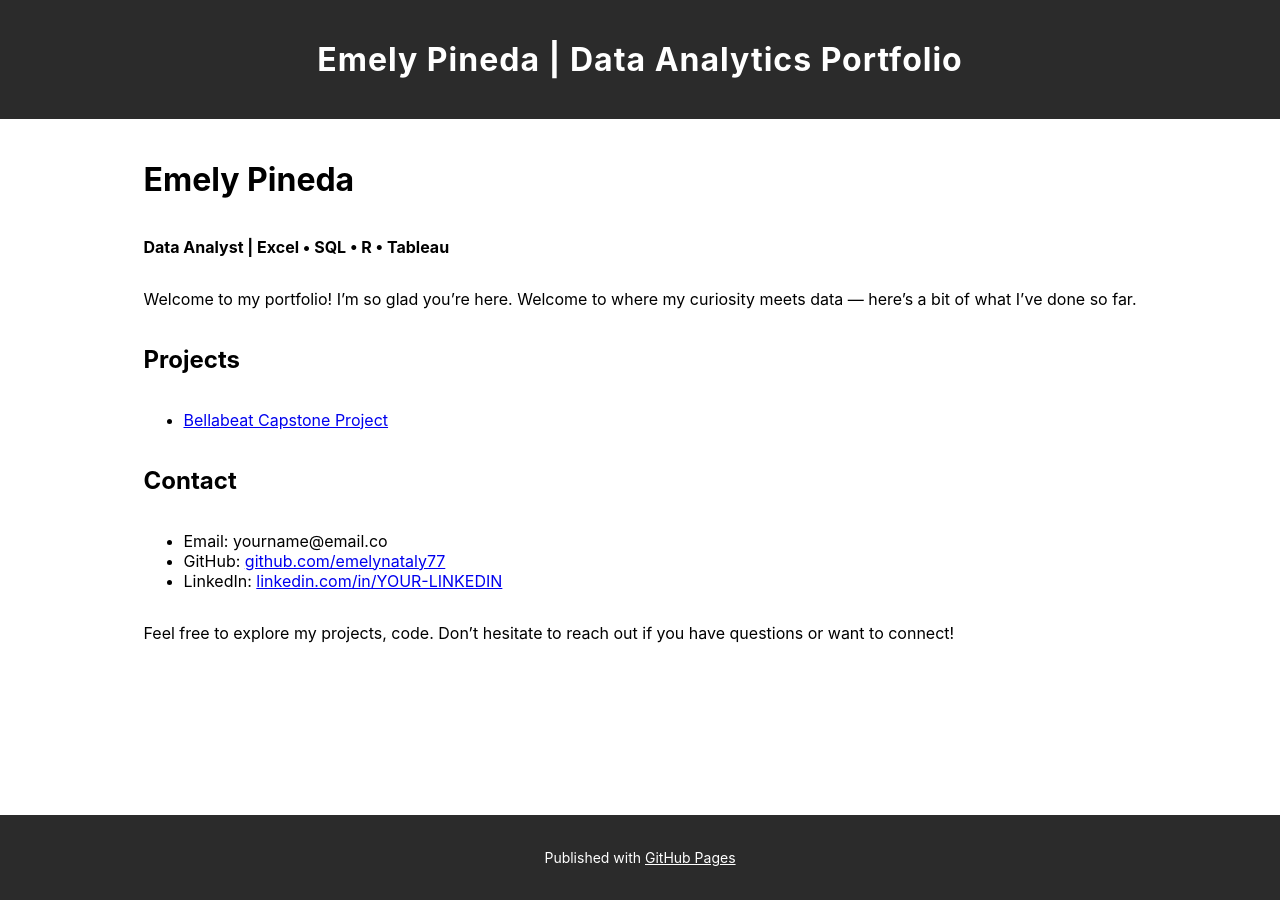
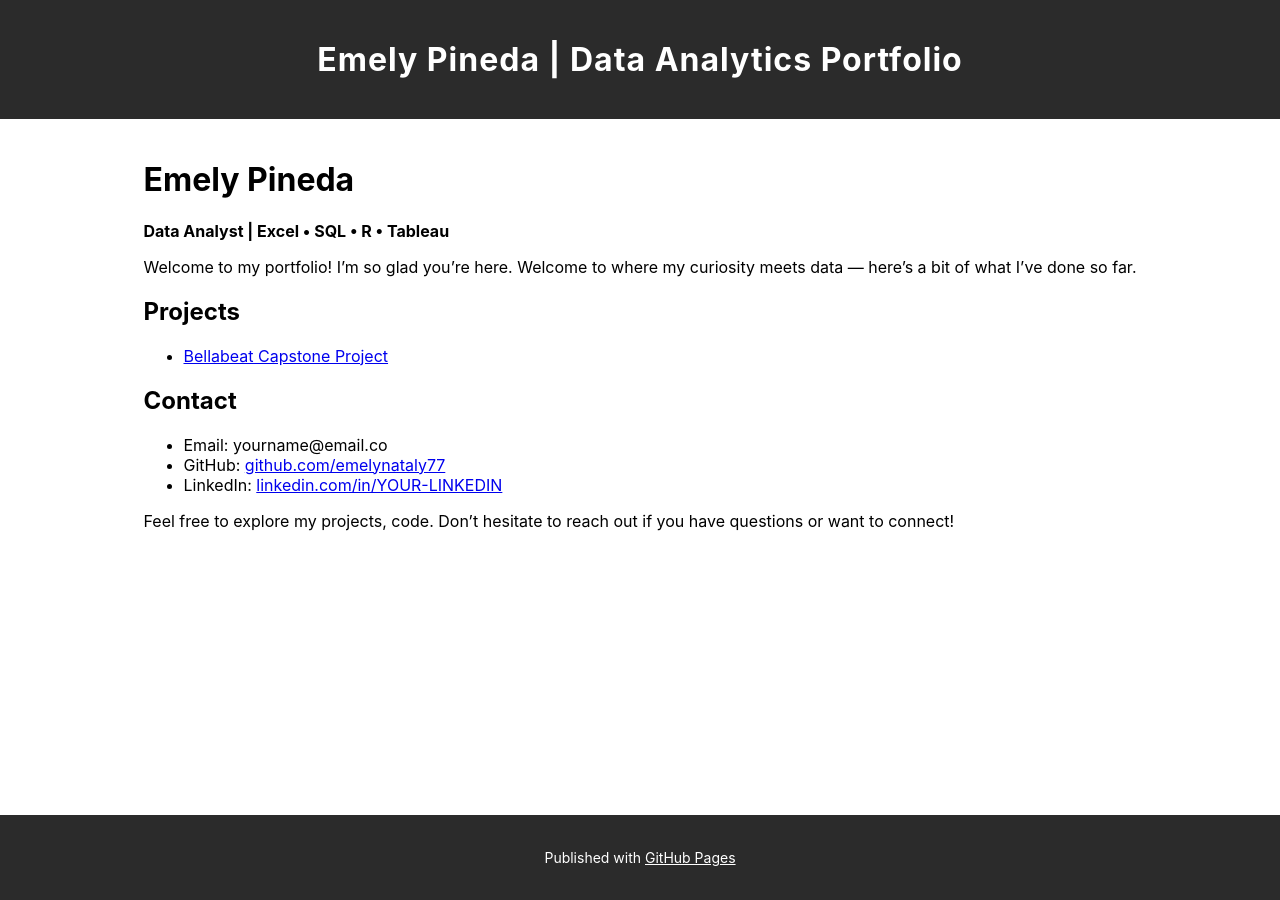
Before and after one commit to emelynataly77/emelynataly77.github.io, a Jekyll site: the page built from index.md, in a window 1280 px wide. Built offline with Jekyll 4.4.1, drawn with Linux system fonts in a browser that asks for light colours.

Commit message:
Update style.scss

```diff
--- a/assets/css/style.scss
+++ b/assets/css/style.scss
@@ -37,13 +37,8 @@
 body.homepage main.container {
   max-width: 1350px;     /* Expanded content width */
   margin: 0 auto;
-  padding-left: 40px;
-  padding-right: 40px;
-  box-sizing: border-box;
-  min-height: 70vh;   /* Makes content area at least 75% of viewport height */
-  display: flex;
-  flex-direction: column;
-  justify-content: flex-start;
+  padding-left: 60px;
+  padding-right: 60px;
 }
 
 /* Fixed black footer at the bottom */
```
